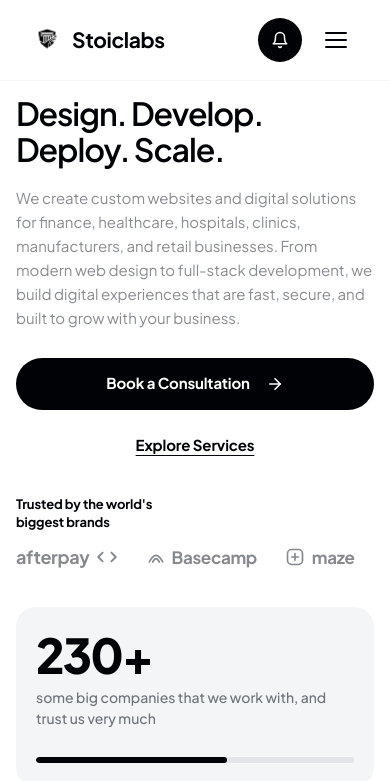
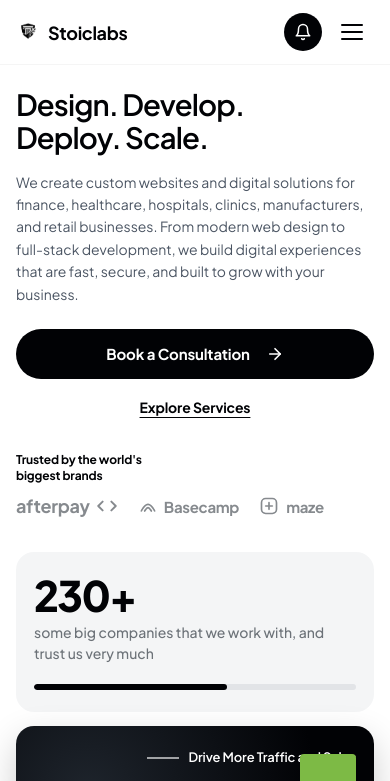
Before and after one commit to Nitin07u/Stoiclabs-, a Next.js app: page / in a window 390 px wide. Shown: the top 781 px of the page. Built offline with nearby package versions, Linux system fonts and the light colour scheme.

Commit message:
Fix mobile header alignment, prevent Get started overlapping logo, and refine hero headline typography and button spacing

```diff
--- a/css/navigation.css
+++ b/css/navigation.css
@@ -232,3 +232,35 @@
   padding-top: 20px;
   border-top: 1px solid var(--color-gray-200);
 }
+
+
+/* Mobile Header Safety Overrides */
+@media (max-width: 768px) {
+  .nav__inner {
+    height: 64px;
+    padding: 0 16px;
+  }
+  .nav__links {
+    display: none !important;
+  }
+  .nav__cta-btn {
+    display: none !important;
+  }
+  .nav__hamburger {
+    display: flex !important;
+  }
+  .nav__logo {
+    font-size: 18px;
+    gap: 8px;
+    flex-shrink: 0;
+  }
+  .nav__logo-icon {
+    width: 24px;
+    height: 24px;
+  }
+  .nav__notify-btn {
+    width: 38px;
+    height: 38px;
+    flex-shrink: 0;
+  }
+}
--- a/css/responsive.css
+++ b/css/responsive.css
@@ -81,8 +81,8 @@ img, svg, video {
    ========================================================================== */
 @media (max-width: 768px) {
   :root {
-    --fs-7xl: 2.5rem;    /* 40px */
-    --fs-6xl: 2.125rem;  /* 34px */
+    --fs-7xl: 2.25rem;   /* 36px */
+    --fs-6xl: 2rem;      /* 32px */
     --fs-5xl: 1.75rem;   /* 28px */
     --fs-4xl: 1.5rem;    /* 24px */
     --fs-3xl: 1.25rem;   /* 20px */
@@ -92,8 +92,17 @@ img, svg, video {
     padding: 0 16px;
   }
 
-  /* Navigation */
+  /* Navigation Header */
+  .nav__inner {
+    height: 64px !important;
+    padding: 0 16px !important;
+  }
+
   .nav__links {
+    display: none !important;
+  }
+
+  .nav__cta-btn {
     display: none !important;
   }
 
@@ -101,109 +110,136 @@ img, svg, video {
     display: flex !important;
   }
 
-  .nav__actions .nav__cta-btn {
-    display: none !important;
+  .nav__logo {
+    font-size: 18px !important;
+    gap: 8px !important;
+    flex-shrink: 0 !important;
   }
 
-  .nav__actions .nav__notify-btn {
-    display: flex;
+  .nav__logo-icon {
+    width: 24px !important;
+    height: 24px !important;
   }
 
-  /* Hero Section (Zero Overlap Guaranteed) */
+  .nav__actions {
+    gap: 8px !important;
+  }
+
+  .nav__notify-btn {
+    width: 38px !important;
+    height: 38px !important;
+    flex-shrink: 0 !important;
+  }
+
+  /* Hero Section (Clean Stacking, Zero Overlap) */
   .hero {
-    padding-top: 96px;
-    padding-bottom: 48px;
+    padding-top: 88px !important;
+    padding-bottom: 40px !important;
     overflow: visible;
   }
 
   .hero__inner {
-    display: flex;
-    flex-direction: column;
-    gap: 40px;
-    align-items: stretch;
+    display: flex !important;
+    flex-direction: column !important;
+    gap: 36px !important;
+    align-items: stretch !important;
   }
 
   .hero__content {
-    display: flex;
-    flex-direction: column;
-    align-items: flex-start;
-    width: 100%;
+    display: flex !important;
+    flex-direction: column !important;
+    align-items: flex-start !important;
+    width: 100% !important;
   }
 
   .hero__title {
-    font-size: clamp(32px, 8vw, 48px);
-    line-height: 1.12;
-    margin-bottom: 18px;
+    font-size: clamp(28px, 7.5vw, 42px) !important;
+    line-height: 1.14 !important;
+    letter-spacing: -0.03em !important;
+    margin-bottom: 16px !important;
+    word-break: normal !important;
+    overflow-wrap: break-word !important;
+    hyphens: auto !important;
   }
 
   .hero__text {
-    font-size: 15px;
-    line-height: 1.6;
-    margin-bottom: 28px;
-    max-width: 100%;
+    font-size: 14px !important;
+    line-height: 1.6 !important;
+    color: #4B5563 !important;
+    margin-bottom: 24px !important;
+    max-width: 100% !important;
   }
 
   .hero__actions {
-    display: flex;
-    flex-direction: column;
-    align-items: stretch;
-    width: 100%;
-    gap: 16px;
-    margin-bottom: 32px;
+    display: flex !important;
+    flex-direction: column !important;
+    align-items: stretch !important;
+    width: 100% !important;
+    gap: 12px !important;
+    margin-bottom: 28px !important;
   }
 
   .hero__btn-consult {
-    width: 100%;
-    justify-content: center;
-    height: 52px;
-    font-size: 15px;
-    padding: 0 24px;
-    box-sizing: border-box;
+    width: 100% !important;
+    justify-content: center !important;
+    height: 50px !important;
+    font-size: 15px !important;
+    padding: 0 24px !important;
+    box-sizing: border-box !important;
   }
 
   .hero__link-explore {
-    text-align: center;
-    display: block;
-    padding: 8px 0;
+    text-align: center !important;
+    display: block !important;
+    padding: 6px 0 !important;
+    font-size: 14px !important;
   }
 
   .hero__trust-strip {
-    display: flex;
-    flex-direction: column;
-    align-items: flex-start;
-    gap: 16px;
-    width: 100%;
-    padding-top: 0;
-    margin-bottom: 0;
+    display: flex !important;
+    flex-direction: column !important;
+    align-items: flex-start !important;
+    gap: 12px !important;
+    width: 100% !important;
+    padding-top: 0 !important;
+    margin-bottom: 0 !important;
+  }
+
+  .hero__trust-label {
+    font-size: 12px !important;
   }
 
   .hero__trust-logos {
-    display: flex;
-    flex-wrap: wrap;
-    align-items: center;
-    gap: 20px 28px;
-    width: 100%;
+    display: flex !important;
+    flex-wrap: wrap !important;
+    align-items: center !important;
+    gap: 12px 20px !important;
+    width: 100% !important;
+  }
+
+  .hero__brand-logo {
+    font-size: 15px !important;
   }
 
   /* Responsive Hero Visual Graphic */
   .hero__visual {
-    position: relative;
-    width: 100%;
-    max-width: 100%;
-    height: auto;
-    margin: 0;
-    display: flex;
-    flex-direction: column;
-    gap: 16px;
+    position: relative !important;
+    width: 100% !important;
+    max-width: 100% !important;
+    height: auto !important;
+    margin: 0 !important;
+    display: flex !important;
+    flex-direction: column !important;
+    gap: 14px !important;
     transform: none !important;
   }
 
   .hero__arch-block {
-    display: none;
+    display: none !important;
   }
 
   .hero__trend-circle {
-    display: none;
+    display: none !important;
   }
 
   .hero__stat-card {
@@ -212,14 +248,14 @@ img, svg, video {
     top: auto !important;
     width: 100% !important;
     height: auto !important;
-    min-height: 180px;
-    padding: 24px 20px;
-    border-radius: 20px;
+    min-height: 160px !important;
+    padding: 22px 18px !important;
+    border-radius: 18px !important;
   }
 
   .hero__stat-num {
-    font-size: 48px;
-    margin-bottom: 8px;
+    font-size: 42px !important;
+    margin-bottom: 6px !important;
   }
 
   .hero__traffic-card {
@@ -228,29 +264,29 @@ img, svg, video {
     bottom: auto !important;
     width: 100% !important;
     height: auto !important;
-    min-height: 200px;
-    padding: 24px 20px;
-    border-radius: 20px;
-    display: flex;
-    flex-direction: column;
-    gap: 20px;
+    min-height: 190px !important;
+    padding: 22px 18px !important;
+    border-radius: 18px !important;
+    display: flex !important;
+    flex-direction: column !important;
+    gap: 18px !important;
   }
 
   .hero__traffic-left {
-    max-width: 100%;
-    padding-bottom: 0;
-    gap: 12px;
+    max-width: 100% !important;
+    padding-bottom: 0 !important;
+    gap: 10px !important;
   }
 
   .hero__traffic-title {
-    font-size: 22px;
-    line-height: 1.25;
+    font-size: 20px !important;
+    line-height: 1.25 !important;
   }
 
   .hero__traffic-bars {
-    width: 100%;
-    height: 100px;
-    justify-content: space-between;
+    width: 100% !important;
+    height: 80px !important;
+    justify-content: space-between !important;
   }
 
   /* All Multi-Column Grids -> 1 Column */
@@ -264,188 +300,188 @@ img, svg, video {
   .contact-hero__grid,
   .featured-partners__grid {
     grid-template-columns: 1fr !important;
-    gap: 20px;
+    gap: 20px !important;
   }
 
   .how-we-work__title {
-    padding-left: 0;
-    font-size: 22px;
+    padding-left: 0 !important;
+    font-size: 22px !important;
   }
 
   .how-we-work {
-    min-height: auto;
-    padding: 24px 20px;
-    border-radius: 20px;
+    min-height: auto !important;
+    padding: 24px 18px !important;
+    border-radius: 18px !important;
   }
 
   /* Case Studies Section */
   .case-studies {
-    margin: 0;
-    padding: 32px 16px;
-    border-radius: 20px;
+    margin: 0 !important;
+    padding: 32px 16px !important;
+    border-radius: 20px !important;
   }
 
   .case-studies__heading {
-    font-size: 26px;
+    font-size: 24px !important;
   }
 
   .case-studies__showcase {
-    grid-template-columns: 1fr;
-    gap: 20px;
+    grid-template-columns: 1fr !important;
+    gap: 18px !important;
   }
 
   /* Case Studies / Our Work Page */
   .work-hero {
-    padding-top: 96px;
-    padding-bottom: 32px;
+    padding-top: 88px !important;
+    padding-bottom: 32px !important;
   }
 
   .work-hero__title {
-    font-size: clamp(32px, 8vw, 44px);
-    line-height: 1.15;
+    font-size: clamp(28px, 7.5vw, 40px) !important;
+    line-height: 1.15 !important;
   }
 
   .work-hero__stats-grid {
-    display: flex;
-    flex-direction: column;
-    gap: 14px;
+    display: flex !important;
+    flex-direction: column !important;
+    gap: 12px !important;
   }
 
   .work-hero__stats-grid__top {
-    display: grid;
-    grid-template-columns: 1fr 1fr;
-    gap: 14px;
+    display: grid !important;
+    grid-template-columns: 1fr 1fr !important;
+    gap: 12px !important;
   }
 
   .work-stat-card {
-    padding: 22px 18px;
-    border-radius: 18px;
+    padding: 20px 16px !important;
+    border-radius: 16px !important;
   }
 
   .work-stat-card__num {
-    font-size: 32px;
+    font-size: 28px !important;
   }
 
   .work-intro {
-    padding: 32px 0 24px;
+    padding: 28px 0 20px !important;
   }
 
   .work-intro__title {
-    font-size: clamp(22px, 5.5vw, 30px);
-    line-height: 1.25;
+    font-size: clamp(20px, 5vw, 26px) !important;
+    line-height: 1.25 !important;
   }
 
   .work-projects__row--large,
   .work-projects__row--small {
     grid-template-columns: 1fr !important;
-    gap: 20px;
+    gap: 18px !important;
   }
 
   .work-projects__row--small > .work-card:last-child {
-    grid-column: span 1;
+    grid-column: span 1 !important;
   }
 
   .work-card__media--large {
-    height: 220px;
+    height: 200px !important;
   }
 
   .work-card__media--small {
-    height: 190px;
+    height: 180px !important;
   }
 
   .work-card__body {
-    padding: 22px 18px;
+    padding: 20px 16px !important;
   }
 
   .work-testimonial {
-    padding: 44px 18px;
-    margin-bottom: 40px;
-    border-radius: 24px;
+    padding: 36px 16px !important;
+    margin-bottom: 36px !important;
+    border-radius: 20px !important;
   }
 
   .work-testimonial__quote-mark {
-    font-size: 36px;
-    margin-bottom: 12px;
+    font-size: 32px !important;
+    margin-bottom: 10px !important;
   }
 
   .work-testimonial__quote {
-    font-size: 19px;
-    line-height: 1.45;
-    margin-bottom: 24px;
+    font-size: 18px !important;
+    line-height: 1.45 !important;
+    margin-bottom: 20px !important;
   }
 
   /* FAQ */
   .faq__inner {
-    grid-template-columns: 1fr;
-    gap: 24px;
-    padding: 24px 18px;
-    border-radius: 20px;
+    grid-template-columns: 1fr !important;
+    gap: 20px !important;
+    padding: 22px 16px !important;
+    border-radius: 18px !important;
   }
 
   .faq__title {
-    font-size: 24px;
+    font-size: 22px !important;
   }
 
   /* CTA Banners */
   .cta-banner,
   .agency-cta-banner,
   .newsletter-banner {
-    padding: 36px 20px;
-    border-radius: 20px;
+    padding: 32px 18px !important;
+    border-radius: 18px !important;
   }
 
   .cta-banner__inner,
   .agency-cta-banner,
   .newsletter-banner {
-    flex-direction: column;
-    align-items: flex-start;
-    gap: 24px;
+    flex-direction: column !important;
+    align-items: flex-start !important;
+    gap: 20px !important;
   }
 
   .cta-banner__title,
   .agency-cta-banner__title,
   .newsletter-banner__title {
-    font-size: clamp(24px, 6vw, 32px);
-    line-height: 1.2;
+    font-size: clamp(22px, 5.5vw, 28px) !important;
+    line-height: 1.2 !important;
   }
 
   /* Contact Page */
   .contact-hero {
-    padding-top: 96px;
-    padding-bottom: 32px;
+    padding-top: 88px !important;
+    padding-bottom: 28px !important;
   }
 
   .contact-form-card {
-    padding: 24px 18px;
-    border-radius: 18px;
+    padding: 22px 16px !important;
+    border-radius: 16px !important;
   }
 
   .contact-form__row {
-    grid-template-columns: 1fr;
-    gap: 16px;
+    grid-template-columns: 1fr !important;
+    gap: 14px !important;
   }
 
   /* Footer */
   .footer {
-    padding: 56px 0 28px;
+    padding: 48px 0 24px !important;
   }
 
   .footer__inner {
-    grid-template-columns: 1fr 1fr;
-    gap: 32px 20px;
-    padding-bottom: 36px;
+    grid-template-columns: 1fr 1fr !important;
+    gap: 28px 16px !important;
+    padding-bottom: 32px !important;
   }
 
   .footer__brand {
-    grid-column: span 2;
+    grid-column: span 2 !important;
   }
 
   .footer__bottom {
-    flex-direction: column;
-    align-items: center;
-    text-align: center;
-    gap: 12px;
-    padding-top: 24px;
+    flex-direction: column !important;
+    align-items: center !important;
+    text-align: center !important;
+    gap: 10px !important;
+    padding-top: 20px !important;
   }
 }
 
@@ -454,16 +490,16 @@ img, svg, video {
    ========================================================================== */
 @media (max-width: 480px) {
   .work-hero__stats-grid__top {
-    grid-template-columns: 1fr;
+    grid-template-columns: 1fr !important;
   }
 
   .footer__inner {
-    grid-template-columns: 1fr;
-    gap: 28px;
+    grid-template-columns: 1fr !important;
+    gap: 24px !important;
   }
 
   .footer__brand {
-    grid-column: span 1;
+    grid-column: span 1 !important;
   }
 
   /* Input fields (Ensure 16px to prevent iOS auto-zoom on focus) */
```
